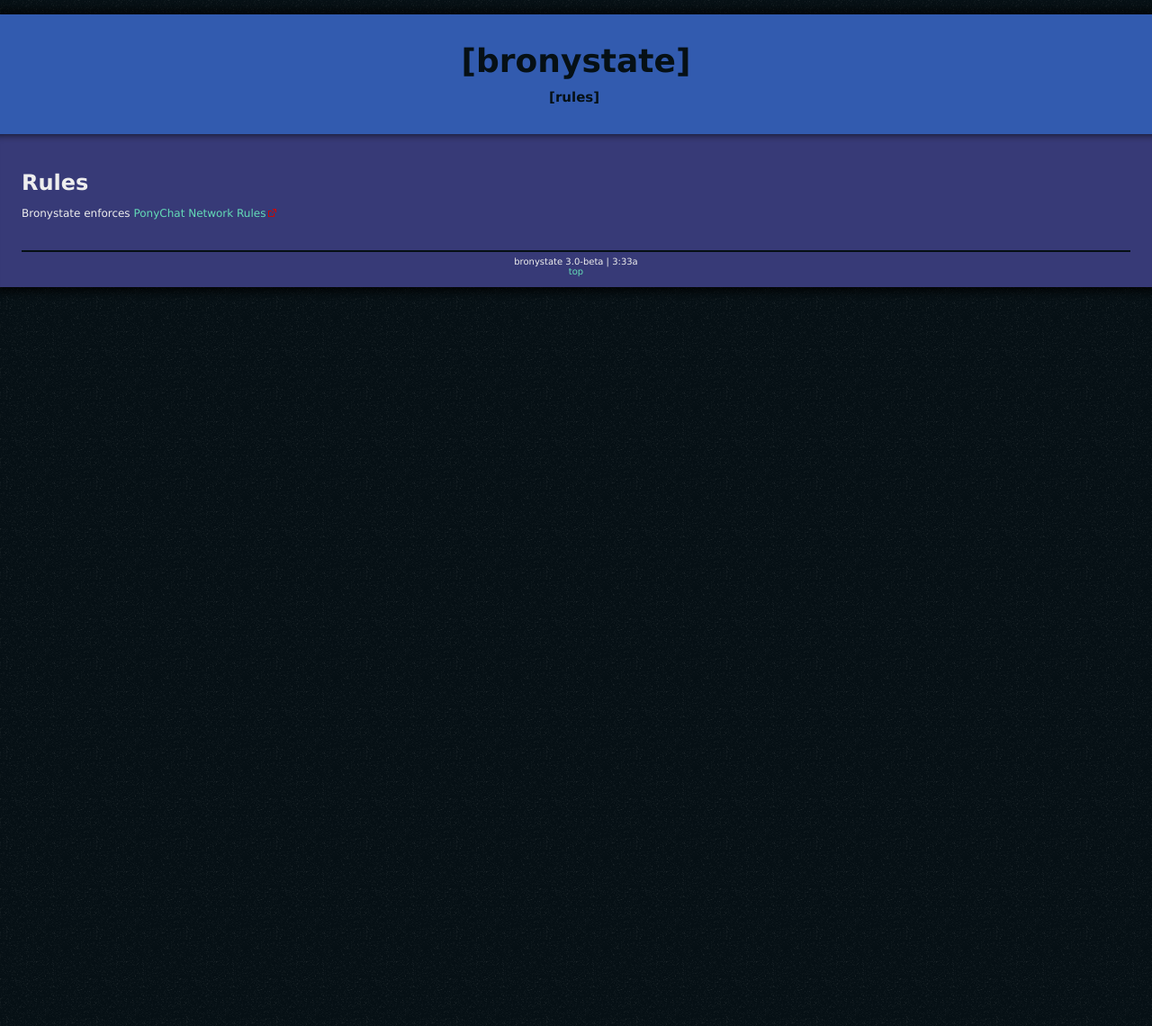
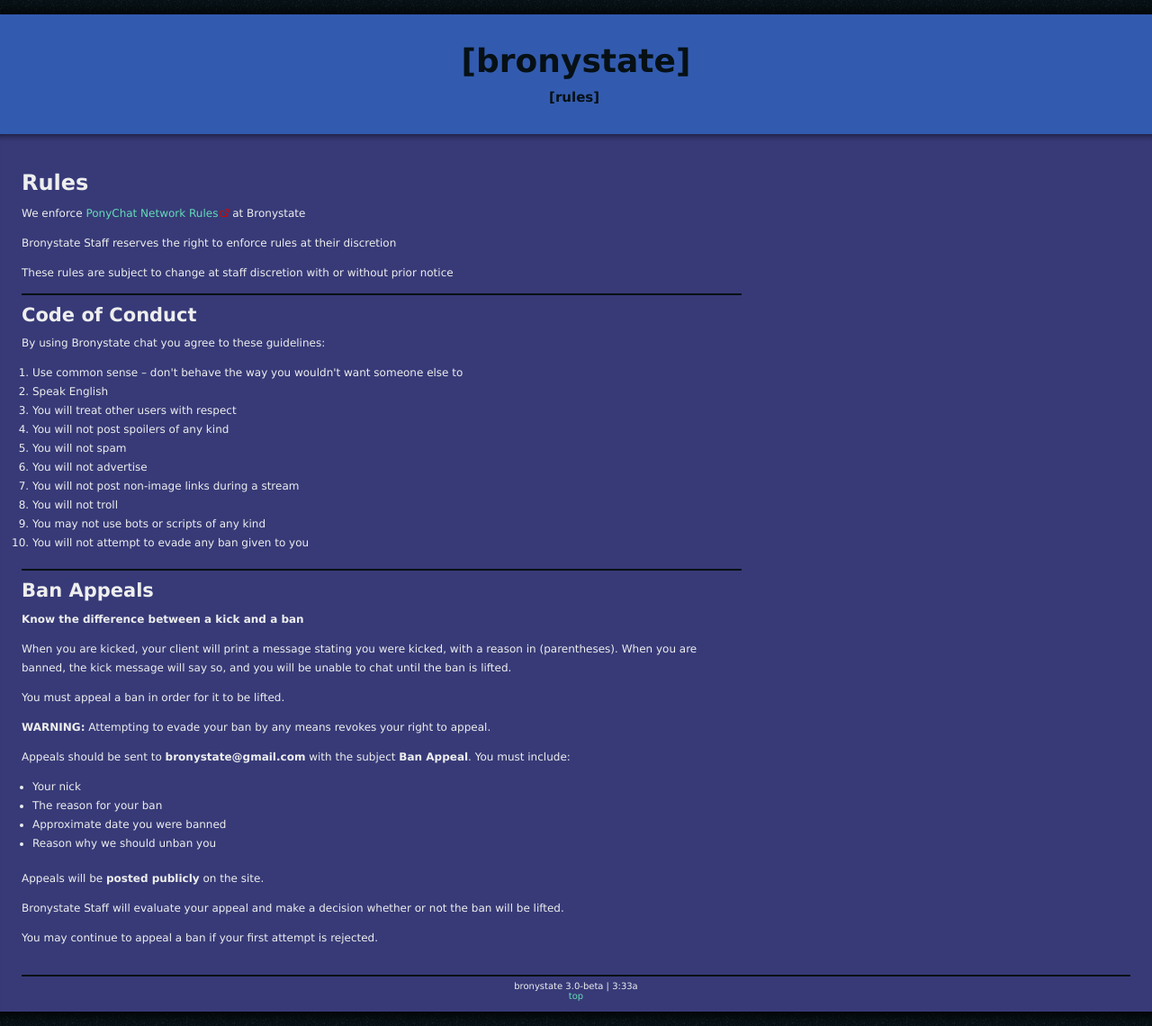
Before and after one commit to Bronystate/brstv3, a Jekyll site: the page built from index_rules.md, in a window 1280 px wide. Shown: the whole page at 90% size. Built offline with Jekyll 4.4.1, drawn with Linux system fonts in a browser that asks for light colours; nearby versions of some CDN libraries.

Commit message:
added first draft rules

```diff
--- a/index_rules.md
+++ b/index_rules.md
@@ -7,4 +7,51 @@
 
 # Rules
 
-Bronystate enforces [PonyChat Network Rules](https://ponychat.net/network-rules/)
+We enforce [PonyChat Network Rules](https://ponychat.net/network-rules/) at Bronystate
+
+Bronystate Staff reserves the right to enforce rules at their discretion
+
+These rules are subject to change at staff discretion with or without prior notice
+
+* * * * *
+
+## Code of Conduct
+
+By using Bronystate chat you agree to these guidelines:
+
+1. Use common sense -- don't behave the way you wouldn't want someone else to
+2. Speak English
+3. You will treat other users with respect
+4. You will not post spoilers of any kind
+5. You will not spam
+6. You will not advertise
+7. You will not post non-image links during a stream
+8. You will not troll
+9. You may not use bots or scripts of any kind
+10. You will not attempt to evade any ban given to you
+
+* * * * *
+
+## Ban Appeals
+
+**Know the difference between a kick and a ban**
+
+When you are kicked, your client will print a message stating you were kicked, with a reason in (parentheses).
+When you are banned, the kick message will say so, and you will be unable to chat until the ban is lifted.
+
+You must appeal a ban in order for it to be lifted.
+
+**WARNING:** Attempting to evade your ban by any means revokes your right to appeal.
+
+Appeals should be sent to **bronystate@gmail.com** with the subject **Ban Appeal**. You must include:
+
+ - Your nick
+ - The reason for your ban
+ - Approximate date you were banned
+ - Reason why we should unban you
+
+Appeals will be **posted publicly** on the site.
+
+Bronystate Staff will evaluate your appeal and make a decision whether or not the ban will be lifted.
+
+You may continue to appeal a ban if your first attempt is rejected.
--- a/onboard.html
+++ b/onboard.html
@@ -15,7 +15,7 @@
     <div class="onboardwrap">
       <h1>Welcome!</h1>
       <!--<p>Be sure to read our <a href="/rules">Rules</a> and look to <a href="/help">Help</a> if you need any!</p>-->
-      <p>Our new <strong>Rules</strong> page is under construction, but you know them already!</p>
+      <p>Be sure to read our <a href="/rules">Rules</a>, and look forward to a new <strong>Help</strong> page soon!</p>
       <p>Pony channels are <strong>closed</strong> outside of new episode streams,<br>
       but all channels will also connect you to our main channel, <strong>#bronystate</strong></p>
       <p>Hover over the buttons to see what they do</p>
```
